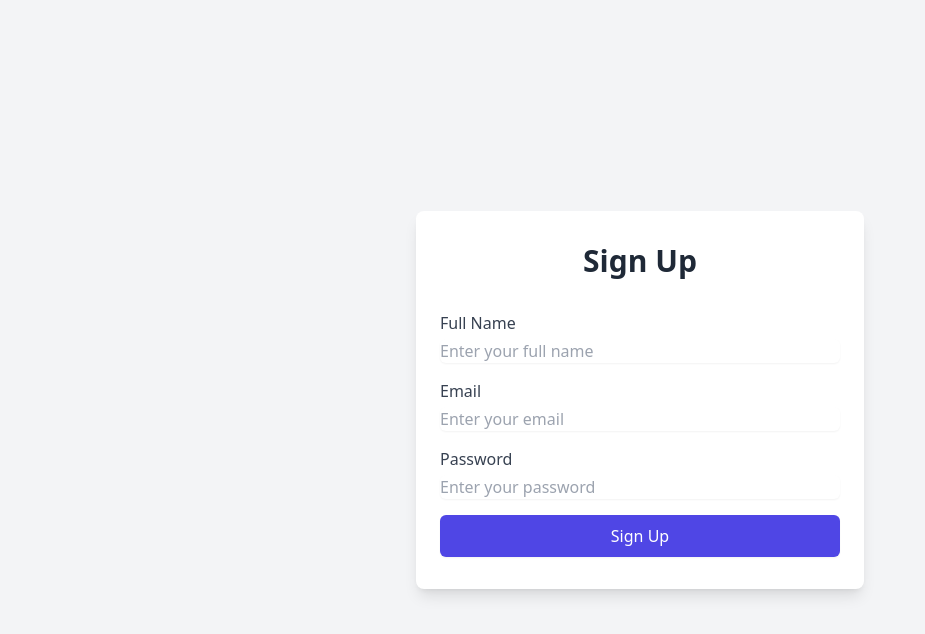
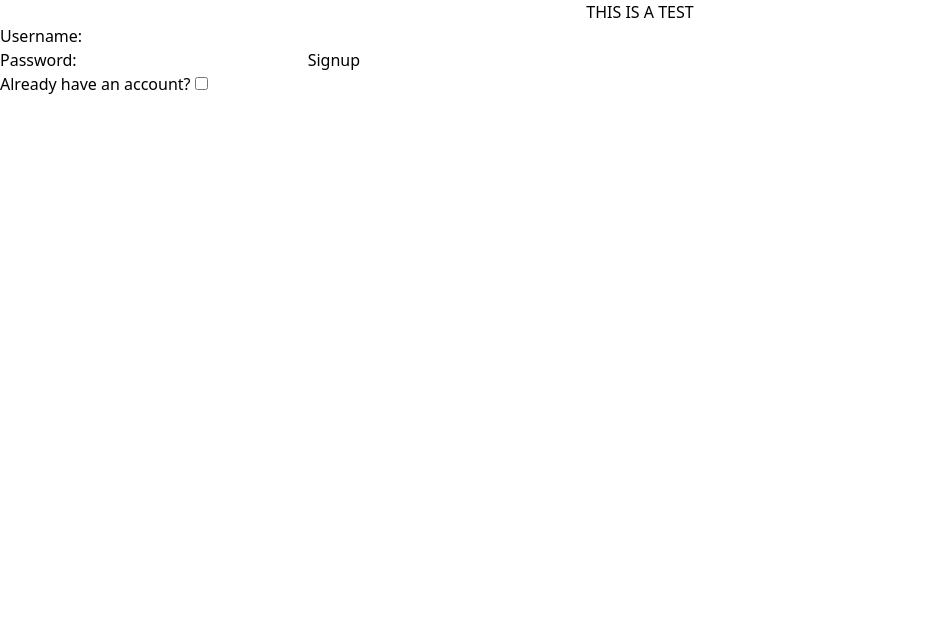
Before and after one commit to Scratch-Project-PTRI/WobbeJobs, a React app: page /signup in a window 1280 px wide. Shown: the whole page, without its empty margins (0-925 px from the left). Built offline with nearby package versions, Linux system fonts and the light colour scheme.

Commit message:
login page first draft

```diff
--- a/client/index.html
+++ b/client/index.html
@@ -7,7 +7,7 @@
     <title>Scratch Project</title>
   </head>
   <body>
-    <div id="root" class=""></div>
+    <div id="root"></div>
     <script src="app.js"></script>
     <script src="./bundle/bundle.js"></script>
   </body>
--- a/client/pages/login-page.jsx
+++ b/client/pages/login-page.jsx
@@ -15,22 +15,48 @@ function Login() {
   };
 
   return (
-    <div>
-      <span>
-        <label>Username:</label>
-        <input type="email" id="email" name="username" />
-        <br />
-
-        <label>Password:</label>
-        <input type="password" id="password" name="password" />
-        <button onClick={handleLogin}>Login</button>
-      </span>
-
-      <footer id="login-footer">
-        Don't have an account?
-        <input type="checkbox" onClick={handleNewAccount} />
-        <br />
-      </footer>
+    <div className="min-h-screen flex justify-center  items-center bg-gradient-to-br from-teal-50 via-cyan-100 to-green-200">
+      <div className="max-w-md w-full bg-white rounded-xl shadow-2xl p-8">
+        <h2 className="text-3xl font-semibold text-center text-gray-800 mb-8">
+          Welcome Back!
+        </h2>
+        <div className="mb-4">
+          <label className="block text-gray-700 ">Username:</label>
+          <input
+            type="email"
+            id="email"
+            name="username"
+            className="mt-1 block w-full border-gray-300 rounded-md shadow-sm focus:ring-red-500 focus:border-red-500"
+            placeholder="Enter your email..."
+          />
+        </div>
+        <div className="mb-6">
+          <label className="block text-gray-700">Password:</label>
+          <input
+            type="password"
+            id="password"
+            name="password"
+            className="mt-1 block w-full border-gray-300 rounded-md shadow-sm focus:ring-indigo-500 focus:border-indigo-500"
+            placeholder="Enter your password"
+          />
+        </div>
+        <button
+          onClick={handleLogin}
+          className="w-full bg-teal-500 hover:bg-teal-300 text-white font-bold py-2 px-4 rounded focus:outline-none focus:ring-teal-300 focus:ring-offset-2"
+        >
+          Sign In
+        </button>
+        <footer id="login-footer" className="text-center text-gray-700 mt-4">
+          Don't have an account?{' '}
+          <a
+            href="#"
+            className="text-teal-500 hover:underline"
+            onClick={handleNewAccount}
+          >
+            Sign up
+          </a>
+        </footer>
+      </div>
     </div>
   );
 }
--- a/client/pages/signup-page.jsx
+++ b/client/pages/signup-page.jsx
@@ -14,63 +14,22 @@ function Signup() {
     navigate('/');
   };
   return (
-    // <div>
-    //   <span className="login-container">
-    //     <label>Username:</label>
-    //     <input type="email" id="email" name="username" />
-    //     <br />
+    <div className="">
+      <h1 className="text-center">THIS IS A TEST</h1>
+      <span className="login-container">
+        <label>Username:</label>
+        <input type="email" id="email" name="username" />
+        <br />
 
-    //     <label className="password-login">Password:</label>
-    //     <input type="password" id="password" name="password" />
-    //     <button onClick={handleSignup}>Signup</button>
-    //   </span>
+        <label className="password-login">Password:</label>
+        <input type="password" id="password" name="password" />
+        <button onClick={handleSignup}>Signup</button>
+      </span>
 
-    //   <footer id="login-footer">
-    //     Already have an account?{' '}
-    //     <input type="checkbox" onClick={handleHaveAccount} />
-    //   </footer>
-    // </div>
-
-    <div className="min-h-screen bg-gray-100 flex justify-center items-center">
-      <div className="max-w-md w-full px-6 py-8 bg-white shadow-lg rounded-lg">
-        <h2 className="text-3xl font-semibold text-center text-gray-800 mb-8">
-          Sign Up
-        </h2>
-        <form className="space-y-4">
-          <div>
-            <label className="block text-gray-700">Full Name</label>
-            <input
-              type="text"
-              className="mt-1 block w-full border-gray-300 rounded-md shadow-sm focus:ring-indigo-500 focus:border-indigo-500"
-              placeholder="Enter your full name"
-            />
-          </div>
-          <div>
-            <label className="block text-gray-700">Email</label>
-            <input
-              type="email"
-              className="mt-1 block w-full border-gray-300 rounded-md shadow-sm focus:ring-indigo-500 focus:border-indigo-500"
-              placeholder="Enter your email"
-            />
-          </div>
-          <div>
-            <label className="block text-gray-700">Password</label>
-            <input
-              type="password"
-              className="mt-1 block w-full border-gray-300 rounded-md shadow-sm focus:ring-indigo-500 focus:border-indigo-500"
-              placeholder="Enter your password"
-            />
-          </div>
-          <div>
-            <button
-              type="submit"
-              className="w-full py-2 px-4 border border-transparent rounded-md shadow-sm text-white bg-indigo-600 hover:bg-indigo-700 focus:outline-none focus:ring-2 focus:ring-indigo-500 focus:ring-offset-2"
-            >
-              Sign Up
-            </button>
-          </div>
-        </form>
-      </div>
+      <footer id="login-footer">
+        Already have an account?{' '}
+        <input type="checkbox" onClick={handleHaveAccount} />
+      </footer>
     </div>
   );
 }
--- a/tailwind.config.js
+++ b/tailwind.config.js
@@ -2,13 +2,9 @@
 // const defaultTheme = require('tailwindcss/defaultTheme');
 
 module.exports = {
-  content: [
-    "./client/**/*.{js,ts,jsx,tsx,mdx}",
-  ],
+  content: ['./client/pages/**/*.html', './client/**/*.{js,ts,jsx,tsx,mdx}'],
   theme: {
-    extend: {
-
-    },
+    extend: {},
   },
   plugins: [],
-}
+};
```
